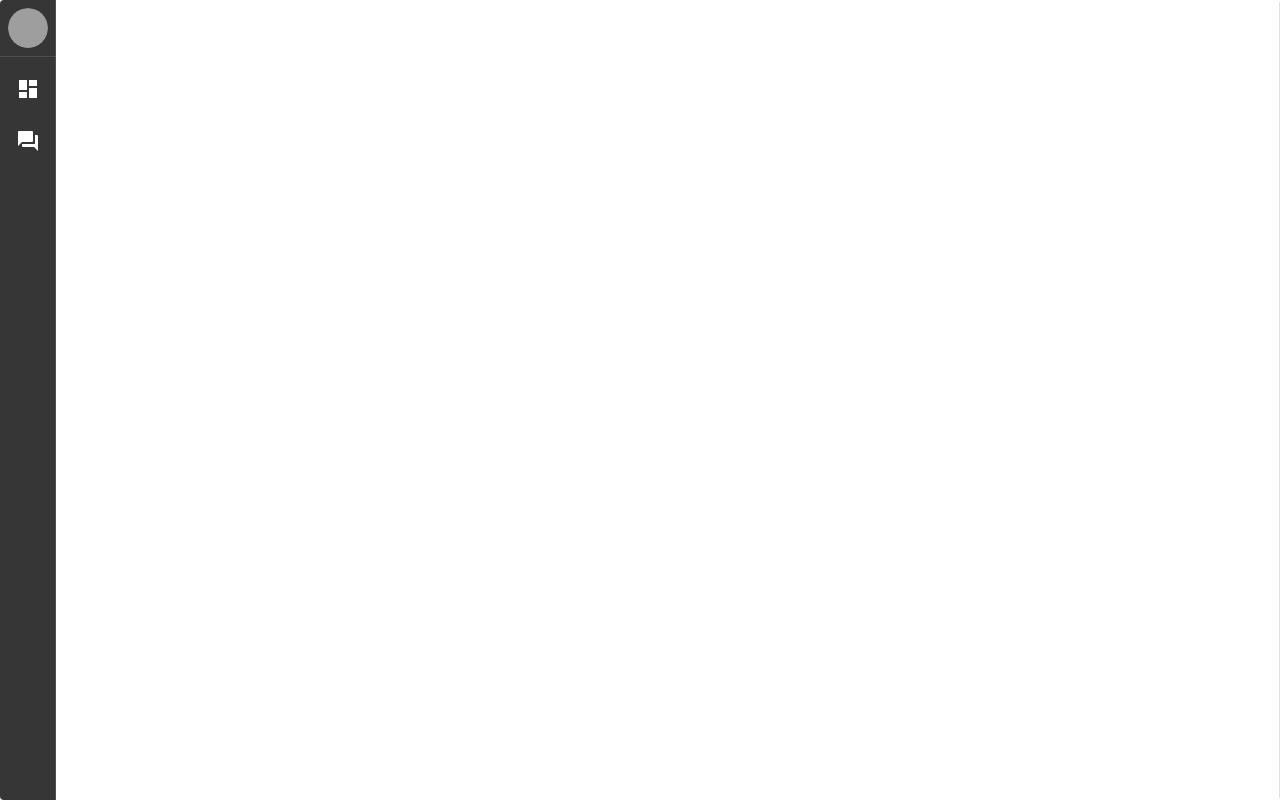
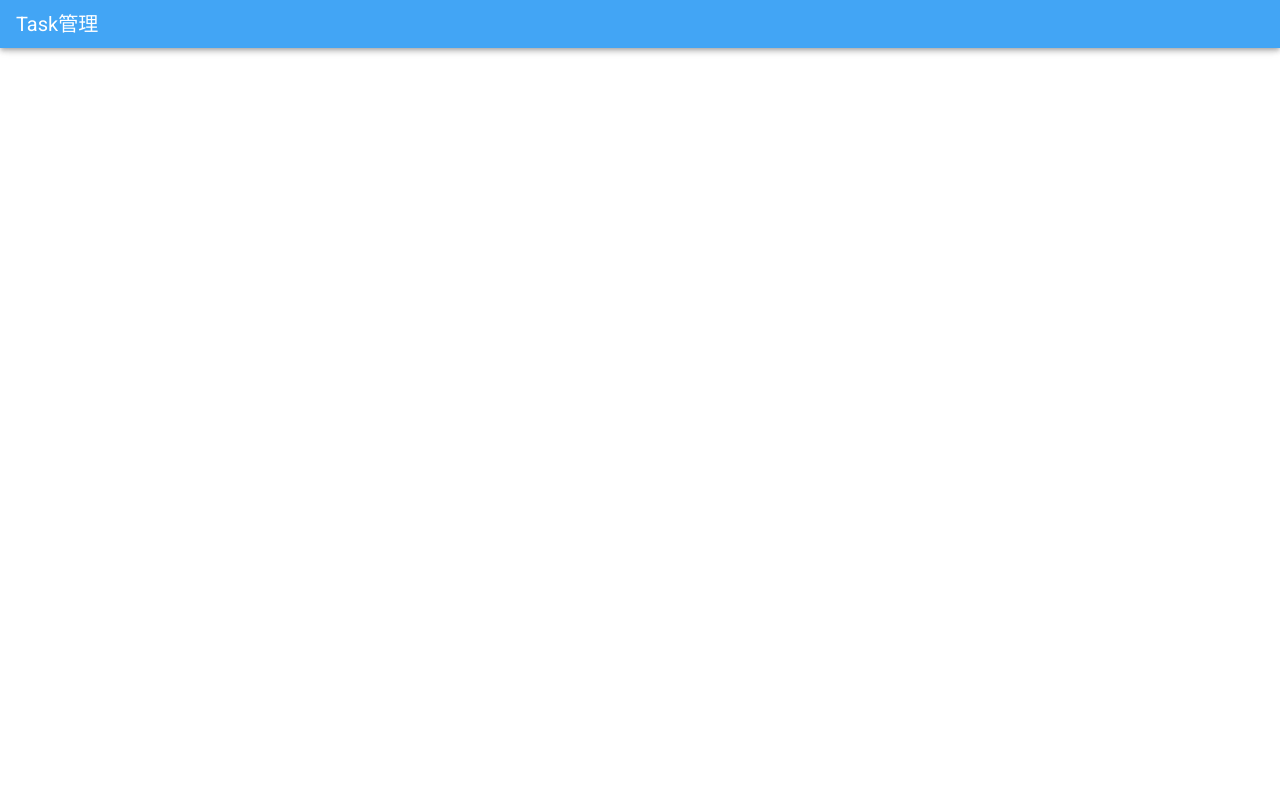
Before and after one commit to keita-hino/kanban_front, a Vue app: page /#/login in a window 1280 px wide. Built offline with nearby package versions, Linux system fonts and the light colour scheme; grey boxes are pictures that could not be loaded.

Commit message:
微修正

```diff
--- a/src/App.vue
+++ b/src/App.vue
@@ -1,7 +1,9 @@
 <template>
   <v-app id="inspire">
+    <Header v-if="!isLogined()"/>
     <!-- <SideBar/> -->
     <v-card
+      v-else-if="isLogined()"
       app
       class="mx-auto"
       height="300"
@@ -20,11 +22,6 @@
             mini-variant-width="56"
             permanent
           >
-            <v-list-item class="px-2">
-              <v-list-item-avatar>
-                <v-img src="https://randomuser.me/api/portraits/women/75.jpg"></v-img>
-              </v-list-item-avatar>
-            </v-list-item>
 
             <v-divider></v-divider>
 
@@ -78,6 +75,13 @@
       // SideBar
     },
 
+    methods:{
+      // ログインしているか
+      isLogined() {
+        return Store.state.auth.uid != null
+      },
+    },
+
     mounted(){
       if(Store.state.auth.uid == null && this.$route.name != 'Login'){
         this.$router.push({name: 'Login'})
```
